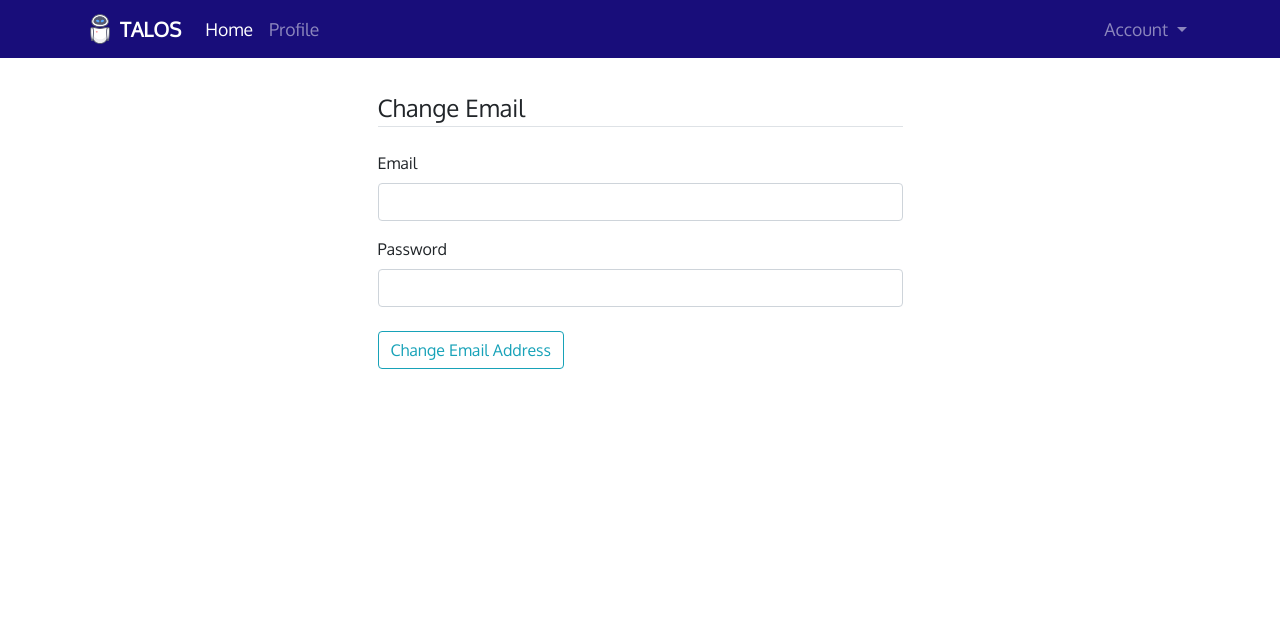
After one commit to agusrichard/scala-workbook, a Flask app: page /auth/change-email in a window 1280 px wide. The commit adds this page. Shown: the top 625 px of the page. Run offline with Flask 2, Linux system fonts and the light colour scheme; the visitor is signed in with stand-in values (Sample User, id 1); some libraries are stand-ins or nearby versions.

Commit message:
Change email

```diff
--- a/app/auth/forms.py
+++ b/app/auth/forms.py
@@ -49,3 +49,13 @@ class PasswordResetForm(FlaskForm):
 	password = PasswordField('New Password', validators=[DataRequired(), EqualTo('password2', message='Password must match.')])
 	password2 = PasswordField('Confirm New Password', validators=[DataRequired()])
 	submit = SubmitField('Reset Password')
+
+
+class ChangeEmailForm(FlaskForm):
+	email = StringField('Email', validators=[DataRequired(), Length(1, 64), Email()])
+	password = PasswordField('Password', validators=[DataRequired()])
+	submit = SubmitField('Change Email Address')
+
+	def validate_email(self, field):
+		if User.query.filter_by(email=field.data.lower()).first():
+			raise ValidationError('Email already registered.')
--- a/app/auth/views.py
+++ b/app/auth/views.py
@@ -5,7 +5,7 @@ from .. import db
 from ..models import User
 from ..email import send_email
 from .forms import LoginForm, RegistrationForm, ChangePasswordForm, \
-					PasswordResetRequestForm, PasswordResetForm
+					PasswordResetRequestForm, PasswordResetForm, ChangeEmailForm
 
 
 @auth.route('/login', methods=['GET', 'POST'])
@@ -115,3 +115,32 @@ def password_reset(token):
 		else:
 			return redirect(url_for('main.index'))
 	return render_template('auth/reset_password.html', title='Reset Password', form=form)
+
+
+@auth.route('/change-email', methods=['GET', 'POST'])
+@login_required
+def change_email_request():
+	form = ChangeEmailForm()
+	if form.validate_on_submit():
+		if current_user.verify_password(form.password.data):
+			new_email = form.email.data.lower()
+			token = current_user.generate_email_change_token(new_email)
+			send_email(new_email, 'Confirm your email address',
+						'auth/email/change_email', user=current_user, token=token)
+			flash('An email with instructions to confirm your new email '
+					'address has been sent to you.', 'info')
+			return redirect(url_for('main.index'))
+		else:
+			flash('Invalid email or password', 'warning')
+	return render_template('auth/change_email.html', title='Change Email', form=form)
+
+
+@auth.route('/change-email/<token>')
+@login_required
+def change_email(token):
+	if current_user.change_email(token):
+		db.session.commit()
+		flash('Your email address has been updated.', 'success')
+	else:
+		flash('Invalid request.')
+	return redirect(url_for('main.index'))
--- a/app/models.py
+++ b/app/models.py
@@ -69,6 +69,27 @@ class User(UserMixin, db.Model):
 		db.session.add(user)
 		return True
 
+	def generate_email_change_token(self, new_email, expiration=3600):
+		s = Serializer(current_app.config['SECRET_KEY'], expiration)
+		return s.dumps({'change_email': self.id, 'new_email': new_email}).decode('utf-8')
+
+	def change_email(self, token):
+		s = Serializer(current_app.config['SECRET_KEY'])
+		try:
+			data = s.loads(token.encode('utf-8'))
+		except:
+			return False
+		if data.get('change_email') != self.id:
+			return False
+		new_email = data.get('new_email')
+		if new_email is None:
+			return False
+		if self.query.filter_by(email=new_email).first() is not None:
+			return False
+		self.email = new_email
+		db.session.add(self)
+		return True
+
 	def __repr__(self):
 		return '<User %r>' % self.username
 
--- /dev/null
+++ b/app/templates/auth/change_email.html
@@ -0,0 +1,18 @@
+{% extends "base.html" %}
+{% import "auth/_macros.html" as macros %}
+
+{% block content %}
+<div class="col-md-6 mx-auto">
+	<form action="" method="POST">
+		{{ form.hidden_tag() }}
+		<fieldset class="form-group">
+			<legend class="border-bottom mb-4">Change Email</legend>
+			{{ macros.render_form(form.email) }}
+			{{ macros.render_form(form.password) }}
+			<div class="form-group mt-4">
+				{{ form.submit(class="btn btn-outline-info") }}
+			</div>
+		</fieldset>
+	</form>
+</div>
+{% endblock %}
--- a/app/templates/base.html
+++ b/app/templates/base.html
@@ -57,6 +57,7 @@
 					</a>
 					<ul class="dropdown-menu bg-navbar">
 						<li><a class="dropdown-item" href="{{ url_for('auth.change_password') }}">Change Password</a></li>
+						<li><a class="dropdown-item" href="{{ url_for('auth.change_email_request') }}">Change Email</a></li>
 						<li><a class="dropdown-item" href="{{ url_for('auth.logout') }}">Log Out</a></li>
 					</ul>
 					</li>
```
Also changed, not shown: app/templates/auth/email/change_email.html (added, +7 -0 lines), app/templates/auth/email/change_email.txt (added, +11 -0 lines), tests/test_user_model.py (+28 -0 lines). Lines whose indentation alone changed are shown as unchanged.
